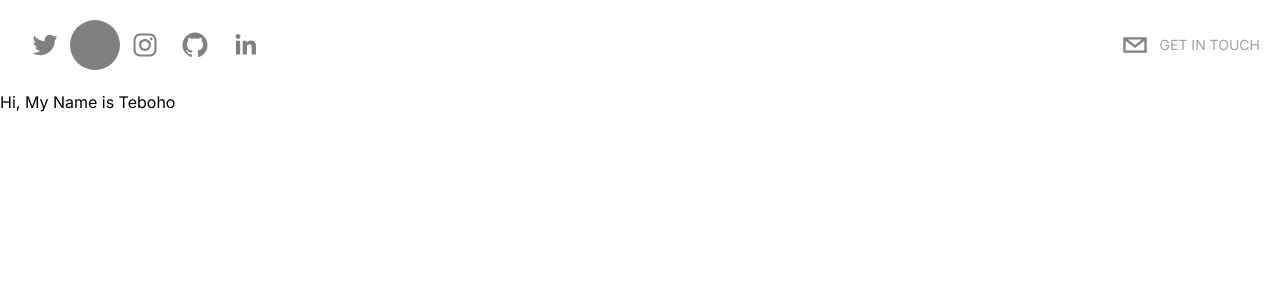
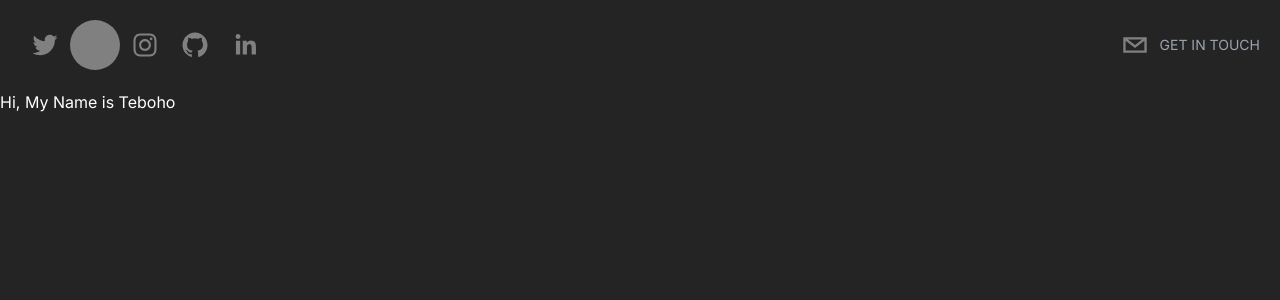
Before and after one commit to tebohonthako/teboos-portfolio, a Next.js app: page / in a window 1280 px wide. Shown: the top 300 px of the page. Built offline with nearby package versions, Linux system fonts and the light colour scheme.

Commit message:
dark background added

```diff
--- a/app/components/Hero.tsx
+++ b/app/components/Hero.tsx
@@ -14,7 +14,7 @@
   return (
     <div>
         <p>{text}</p>
-        <Cursor cursorColor='pink'/>
+        <Cursor cursorColor="pink"/>
 
     </div>
   )
--- a/app/page.tsx
+++ b/app/page.tsx
@@ -4,15 +4,13 @@
 
 export default function Home() {
   return (
-    <main>
-
+    <main className="bg-[rgb(36,36,36)] text-white h-screen">
       {/* // H E A D E R  */}
-    <Header/>
-
+      <Header />
 
       {/* // H E R O  */}
       <section id="hero">
-    <Hero/>
+        <Hero />
       </section>
 
       {/* // A B O U T  */}
@@ -25,6 +23,5 @@
 
       {/* // C O N T A C T   M E  */}
     </main>
-  )
-
+  );
 }
```
Lines whose indentation alone changed are shown as unchanged.
